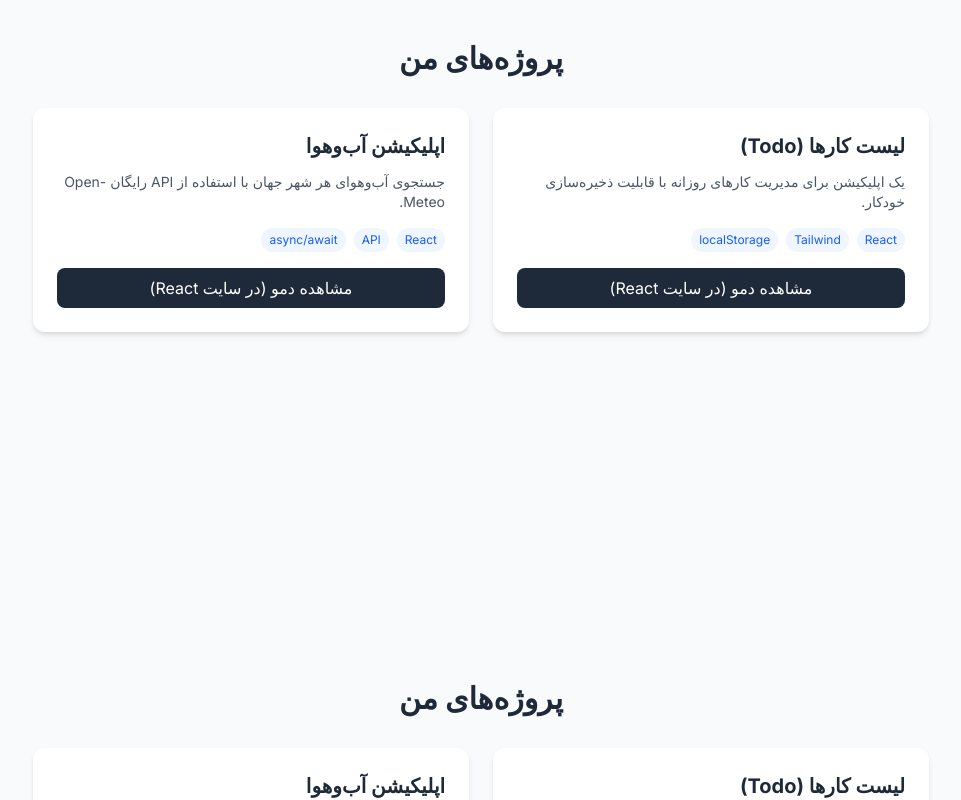
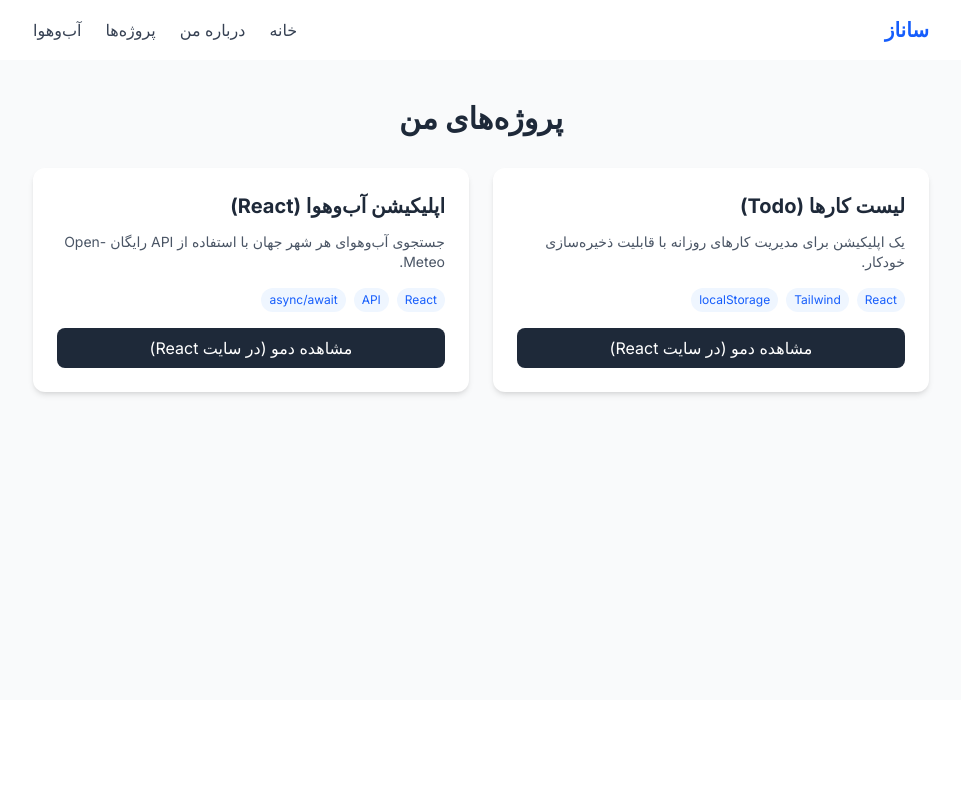
Before and after one commit to sanaz-graphic/next-portfolio, a Next.js app: page /projects in a window 1280 px wide. Shown: the top 800 px of the page, without its empty margins (159-1120 px from the left). Built offline with nearby package versions, Linux system fonts and the light colour scheme.

Commit message:
initial nextjs portfolio

```diff
--- a/app/components/Navbar.js
+++ b/app/components/Navbar.js
@@ -1,62 +1,36 @@
  import Link from 'next/link';
 
-export default function Projects() {
-  const projects = [
-    {
-      title: 'لیست کارها (Todo)',
-      description: 'یک اپلیکیشن برای مدیریت کارهای روزانه با قابلیت ذخیره‌سازی خودکار.',
-      tech: ['React', 'Tailwind', 'localStorage'],
-      link: 'https://sanaz-graphic.github.io/react-app/#/todo',
-    },
-    {
-      title: 'اپلیکیشن آب‌وهوا',
-      description: 'جستجوی آب‌وهوای هر شهر جهان با استفاده از API رایگان Open-Meteo.',
-      tech: ['React', 'API', 'async/await'],
-      link: 'https://sanaz-graphic.github.io/react-app/#/weather',
-    },
-  ];
+export default function Navbar() {
+  return (
+    <nav className="bg-white shadow-md py-4 px-6">
+      <div className="max-w-4xl mx-auto flex justify-between items-center">
+        <Link href="/" className="text-xl font-bold text-blue-600">
+          ساناز
+        </Link>
 
-  return (
-    <main className="min-h-[80vh] bg-gray-50 p-10">
-      <div className="max-w-4xl mx-auto">
-        <h1 className="text-3xl font-bold text-gray-800 mb-8 text-center">
-          پروژه‌های من
-        </h1>
-
-        <div className="grid grid-cols-1 md:grid-cols-2 gap-6">
-          {projects.map((project, index) => (
-            <div
-              key={index}
-              className="bg-white p-6 rounded-xl shadow-md hover:shadow-xl transition flex flex-col"
-            >
-              <h2 className="text-xl font-bold text-gray-800 mb-3">
-                {project.title}
-              </h2>
-              <p className="text-gray-600 text-sm mb-4 flex-1">
-                {project.description}
-              </p>
-              <div className="flex flex-wrap gap-2 mb-4">
-                {project.tech.map((tech, i) => (
-                  <span
-                    key={i}
-                    className="text-xs bg-blue-50 text-blue-600 px-2 py-1 rounded-full"
-                  >
-                    {tech}
-                  </span>
-                ))}
-              </div>
-              <a
-                href={project.link}
-                target="_blank"
-                rel="noopener noreferrer"
-                className="block text-center bg-gray-800 hover:bg-gray-900 text-white px-4 py-2 rounded-lg transition"
-              >
-                مشاهده دمو (در سایت React)
-              </a>
-            </div>
-          ))}
-        </div>
+        <ul className="flex gap-6 list-none m-0 p-0">
+          <li>
+            <Link href="/" className="text-gray-700 hover:text-blue-600 transition">
+              خانه
+            </Link>
+          </li>
+          <li>
+            <Link href="/about" className="text-gray-700 hover:text-blue-600 transition">
+              درباره من
+            </Link>
+          </li>
+          <li>
+            <Link href="/projects" className="text-gray-700 hover:text-blue-600 transition">
+              پروژه‌ها
+            </Link>
+          </li>
+          <li>
+            <Link href="/weather" className="text-gray-700 hover:text-blue-600 transition">
+              آب‌وهوا
+            </Link>
+          </li>
+        </ul>
       </div>
-    </main>
+    </nav>
   );
 }
--- a/app/projects/page.js
+++ b/app/projects/page.js
@@ -1,4 +1,4 @@
-import Link from 'next/link';
+ import Link from 'next/link';
 
 export default function Projects() {
   const projects = [
@@ -9,7 +9,7 @@ export default function Projects() {
       link: 'https://sanaz-graphic.github.io/react-app/#/todo',
     },
     {
-      title: 'اپلیکیشن آب‌وهوا',
+      title: 'اپلیکیشن آب‌وهوا (React)',
       description: 'جستجوی آب‌وهوای هر شهر جهان با استفاده از API رایگان Open-Meteo.',
       tech: ['React', 'API', 'async/await'],
       link: 'https://sanaz-graphic.github.io/react-app/#/weather',
--- /dev/null
+++ b/app/weather/page.js
@@ -0,0 +1,41 @@
+async function getWeather() {
+  // گرفتن مختصات تهران
+  const geoRes = await fetch('https://geocoding-api.open-meteo.com/v1/search?name=Tehran&count=1&language=fa');
+  const geoData = await geoRes.json();
+
+  if (!geoData.results) return null;
+
+  const { latitude, longitude, name } = geoData.results[0];
+
+  // گرفتن آب‌وهوا
+  const weatherRes = await fetch(`https://api.open-meteo.com/v1/forecast?latitude=${latitude}&longitude=${longitude}&current_weather=true`);
+  const weatherData = await weatherRes.json();
+
+  return {
+    city: name,
+    temp: weatherData.current_weather.temperature,
+    wind: weatherData.current_weather.windspeed,
+  };
+}
+
+export default async function Weather() {
+  const weather = await getWeather();
+
+  return (
+    <main className="min-h-[80vh] bg-gradient-to-br from-blue-400 to-blue-600 p-10 flex justify-center items-center">
+      <div className="bg-white rounded-2xl shadow-2xl p-8 w-full max-w-md text-center">
+        <h1 className="text-2xl font-bold text-gray-800 mb-6">آب‌وهوای تهران</h1>
+
+        {weather ? (
+          <div>
+            <p className="text-4xl font-bold text-blue-600 mb-4">{weather.temp}°C</p>
+            <p className="text-gray-600 mb-2">شهر: {weather.city}</p>
+            <p className="text-gray-600">سرعت باد: {weather.wind} km/h</p>
+          </div>
+        ) : (
+          <p className="text-red-500">خطا در دریافت اطلاعات</p>
+        )}
+      </div>
+    </main>
+  );
+}
```
